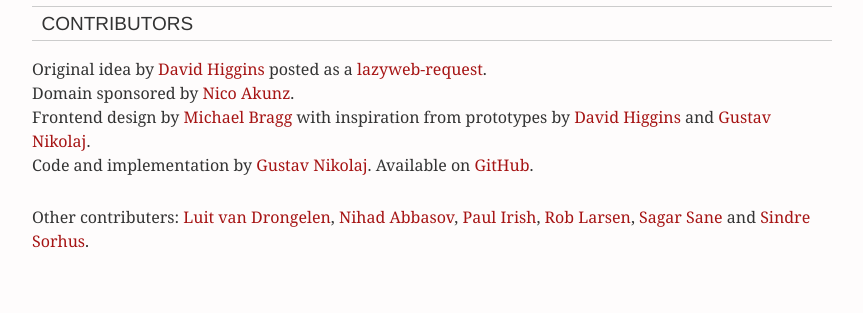
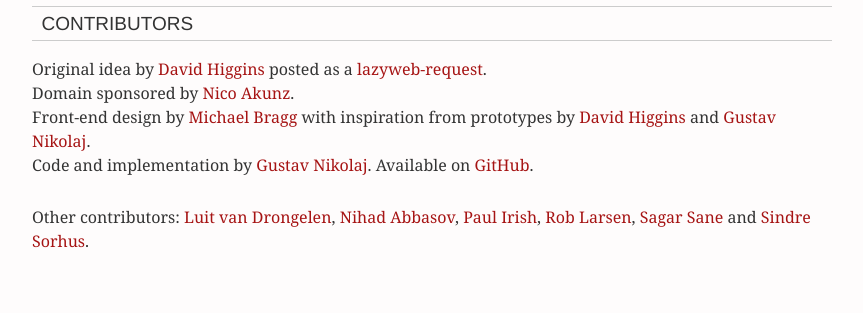
Before and after one commit to zumot/version.is, a Python web app: template templates/index.html in a window 1280 px wide. Shown: the part 906-1219 px from the top of the page, without its empty margins (208-1071 px from the left). Run offline with Jinja, Linux system fonts and the light colour scheme; the template is opened without the code that fills it, so the values that code supplies are empty.

Commit message:
Fixes spellings

```diff
--- a/templates/index.html
+++ b/templates/index.html
@@ -82,11 +82,11 @@
       <p>
         Original idea by <a href="https://github.com/higgo/">David Higgins</a> posted as a <a href="https://github.com/h5bp/lazyweb-requests/issues/96/">lazyweb-request</a>.<br>
         Domain sponsored by <a href="https://github.com/nicokunz/">Nico Akunz</a>.<br>
-        Frontend design by <a href="https://github.com/michaelbragg/">Michael Bragg</a> with inspiration from prototypes by <a href="https://github.com/higgo/">David Higgins</a> and <a href="https://github.com/gustavnikolaj/">Gustav Nikolaj</a>.<br>
+        Front-end design by <a href="https://github.com/michaelbragg/">Michael Bragg</a> with inspiration from prototypes by <a href="https://github.com/higgo/">David Higgins</a> and <a href="https://github.com/gustavnikolaj/">Gustav Nikolaj</a>.<br>
         Code and implementation by <a href="https://github.com/gustavnikolaj/">Gustav Nikolaj</a>. Available on <a href="https://github.com/gustavnikolaj/version.is/">GitHub</a>.
       </p>
       <p>
-        Other contributers: <a href="https://github.com/Luit/">Luit van Drongelen</a>,
+        Other contributors: <a href="https://github.com/Luit/">Luit van Drongelen</a>,
         <a href="https://github.com/NARKOZ/">Nihad Abbasov</a>,
         <a href="https://github.com/paulirish/">Paul Irish</a>,
         <a href="https://github.com/roblarsen/">Rob Larsen</a>,
```
